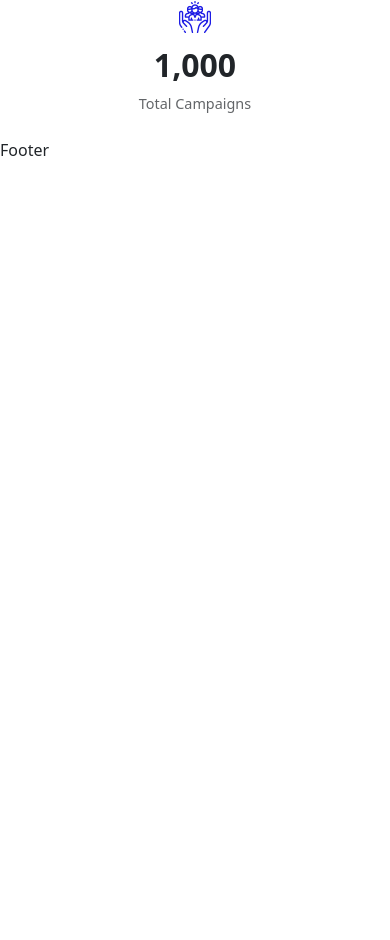
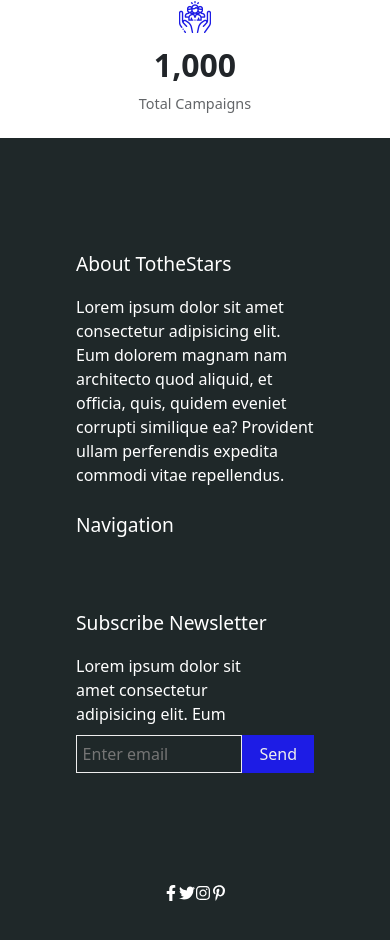
Before and after one commit to hananmunir/FundSpirit-Frontend, a Next.js app: page / in a window 390 px wide. Shown: the part 1199-2139 px from the top of the page. Before the commit the page ends 1361 px from the top, so only its background shows below. Built offline with nearby package versions, Linux system fonts and the light colour scheme.

Commit message:
added footer

```diff
--- a/Components/Navigation/Footer.jsx
+++ b/Components/Navigation/Footer.jsx
@@ -1,7 +1,81 @@
 import React from "react";
+import { Container, Row, Col } from "react-bootstrap";
+import {
+  FaFacebookF,
+  FaTwitter,
+  FaInstagram,
+  FaPinterestP,
+} from "react-icons/fa";
+import styles from "./Footer.module.css";
 
 function Footer() {
-  return <div>Footer</div>;
+  return (
+    <div className={styles.footerSection}>
+      <Container>
+        <Row className={styles.footerContainer}>
+          <Col lg>
+            <div className={styles.footerAbout}>
+              <span className={styles.footerAboutTitle}>About TotheStars</span>
+              <span className={styles.footerAboutDescription}>
+                Lorem ipsum dolor sit amet consectetur adipisicing elit. Eum
+                dolorem magnam nam architecto quod aliquid, et officia, quis,
+                quidem eveniet corrupti similique ea? Provident ullam
+                perferendis expedita commodi vitae repellendus.
+              </span>
+            </div>
+          </Col>
+          <Col lg>
+            <div className={styles.footerNavigation}>
+              <span className={styles.footerNavigationTitle}>Navigation</span>
+              <div className={styles.navLinksContainer}>
+                <ul className={styles.navigationLinks}>
+                  <li className={styles.navigationLink}></li>
+                  <li className={styles.navigationLink}></li>
+                  <li className={styles.navigationLink}></li>
+                  <li className={styles.navigationLink}></li>
+                </ul>
+                <ul
+                  className={[
+                    styles.navigationLinks,
+                    styles.rightNavigationLinks,
+                  ]}
+                >
+                  <li className={styles.navigationLink}></li>
+                  <li className={styles.navigationLink}></li>
+                  <li className={styles.navigationLink}></li>
+                  <li className={styles.navigationLink}></li>
+                </ul>
+              </div>
+            </div>
+          </Col>
+          <Col lg>
+            <div className={styles.footerSubsLetter}>
+              <span className={styles.footerSubsLetterTitle}>
+                Subscribe Newsletter
+              </span>
+              <span className={styles.footerSubsLetterDescription}>
+                Lorem ipsum dolor sit amet consectetur adipisicing elit. Eum
+              </span>
+              <div className={styles.footerEmail}>
+                <input
+                  type='text'
+                  className={styles.footerEmailInput}
+                  placeholder='Enter email'
+                />
+                <button className={styles.footerEmailButton}>Send</button>
+              </div>
+            </div>
+          </Col>
+        </Row>
+        <div className={styles.footerSocialLinks}>
+          <FaFacebookF className={[styles.footerSocialIcon, styles.fb]} />
+          <FaTwitter className={[styles.footerSocialIcon, styles.tw]} />
+          <FaInstagram className={[styles.footerSocialIcon, styles.insta]} />
+          <FaPinterestP className={[styles.footerSocialIcon, styles.pint]} />
+        </div>
+      </Container>
+    </div>
+  );
 }
 
 export default Footer;
--- /dev/null
+++ b/Components/Navigation/Footer.module.css
@@ -0,0 +1,152 @@
+.footerSection {
+  background-color: #1f2829;
+  padding: 4rem;
+  color: #fff;
+}
+
+.footerContainer {
+  padding: 3rem 0;
+}
+.footerAbout,
+.footerNavigation,
+.footerSubsLetter {
+  display: flex;
+  flex-direction: column;
+}
+
+.footerAboutTitle,
+.footerNavigationTitle,
+.footerSubsLetterTitle {
+  font-size: 1.2rem;
+  font-weight: 400;
+  margin-bottom: 1rem;
+}
+
+.footerAboutDescription,
+.navLink,
+.footerSubsLetterDescription {
+  font-size: 1rem;
+  font-weight: 200;
+  color: var(--secondaryText);
+}
+
+.navLinksContainer {
+  display: flex;
+  padding-right: 7rem;
+  flex-direction: row;
+  justify-content: space-between;
+}
+
+.navigationLinks {
+  padding: 0;
+  margin: 0;
+  list-style: none;
+}
+
+.navigationLink {
+  color: #eee !important;
+  margin-bottom: 0.8rem;
+  padding: 0;
+  list-style-type: none;
+  cursor: pointer;
+}
+.footerSubsLetterDescription {
+  width: 78%;
+}
+.footerEmail {
+  margin-top: 0.6rem;
+  display: flex;
+  flex-direction: row;
+}
+
+.footerEmailInput {
+  padding: 0.35rem;
+  width: 60%;
+
+  background-color: transparent;
+  border: 0.5px solid #eee;
+  color: #eee;
+}
+
+.footerEmailInput:focus {
+  outline: none;
+}
+.footerEmailButton {
+  padding: 0.36rem 1rem;
+
+  background-color: #1d1ce5;
+  border: 1px solid #1d1ce5;
+  color: #eee;
+
+  transition: 0.6s all ease-out;
+}
+
+.footerEmailButton:hover {
+  background-color: transparent;
+  color: #eee;
+  border: 1px solid #eee;
+}
+
+.footerSocialLinks {
+  width: 100%;
+  align-items: center;
+  display: flex;
+  margin-top: 4rem;
+  justify-content: center;
+}
+
+.footerSocialIcon {
+  font-size: 3rem;
+  margin: 0 1rem;
+  color: #eee;
+  transition: 0.6s all ease-out;
+  cursor: pointer;
+}
+
+.footerSocialIcon:hover {
+  transform: translateY(-3px);
+}
+
+.fb:hover {
+  color: #4267b2;
+}
+.insta:hover {
+  color: #fd1d1d;
+}
+.tw:hover {
+  color: #1da1f2;
+}
+
+.pint:hover {
+  color: #e60023;
+}
+
+.clickableLink {
+  text-decoration: none;
+  color: var(--secondaryText);
+  font-weight: 200;
+}
+.clickableLink:hover {
+  color: var(--secondaryText);
+}
+@media screen and (max-width: 998px) {
+  .footerNavigation,
+  .footerSubsLetter {
+    margin-top: 1.5rem;
+  }
+  .navLinksContainer {
+    padding-right: 8rem;
+  }
+  .footerEmailInput {
+    width: 90%;
+  }
+}
+
+@media screen and (max-width: 600px) {
+  .navLinksContainer {
+    width: 100%;
+  }
+  .rightNavigationLinks {
+    margin-left: 2rem;
+  }
+}
--- a/package.json
+++ b/package.json
@@ -13,7 +13,8 @@
     "next": "12.3.1",
     "react": "18.2.0",
     "react-bootstrap": "^2.5.0",
-    "react-dom": "18.2.0"
+    "react-dom": "18.2.0",
+    "react-icons": "^4.6.0"
   },
   "devDependencies": {
     "eslint": "8.25.0",
```
Also changed, not shown: Components/ContactUs/Contact.module.css (added, +67 -0 lines), Components/ContactUs/ContactUs.jsx (added, +77 -0 lines), pages/contact.js (added, +30 -0 lines), 2 other files (tests, documents, lock files or other folders).
